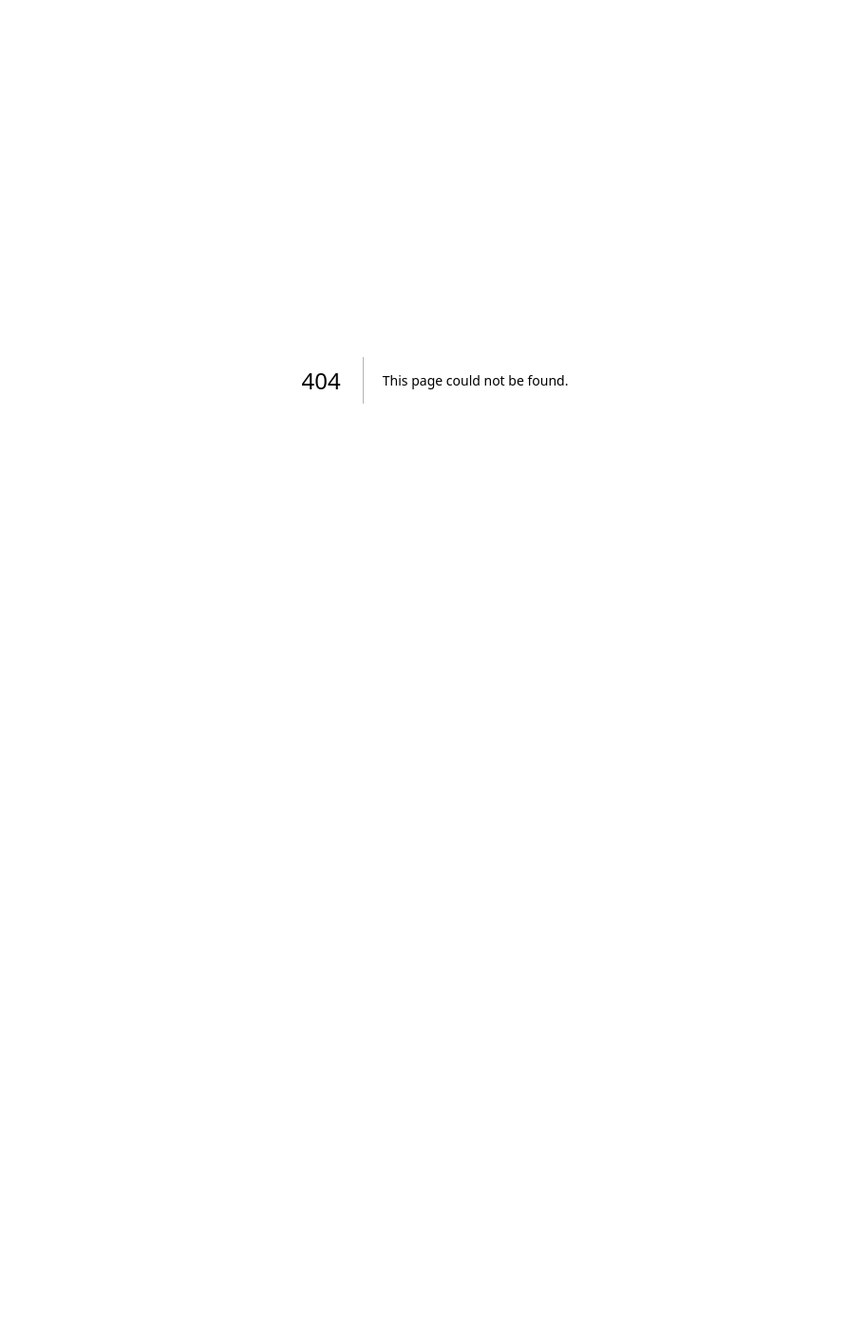
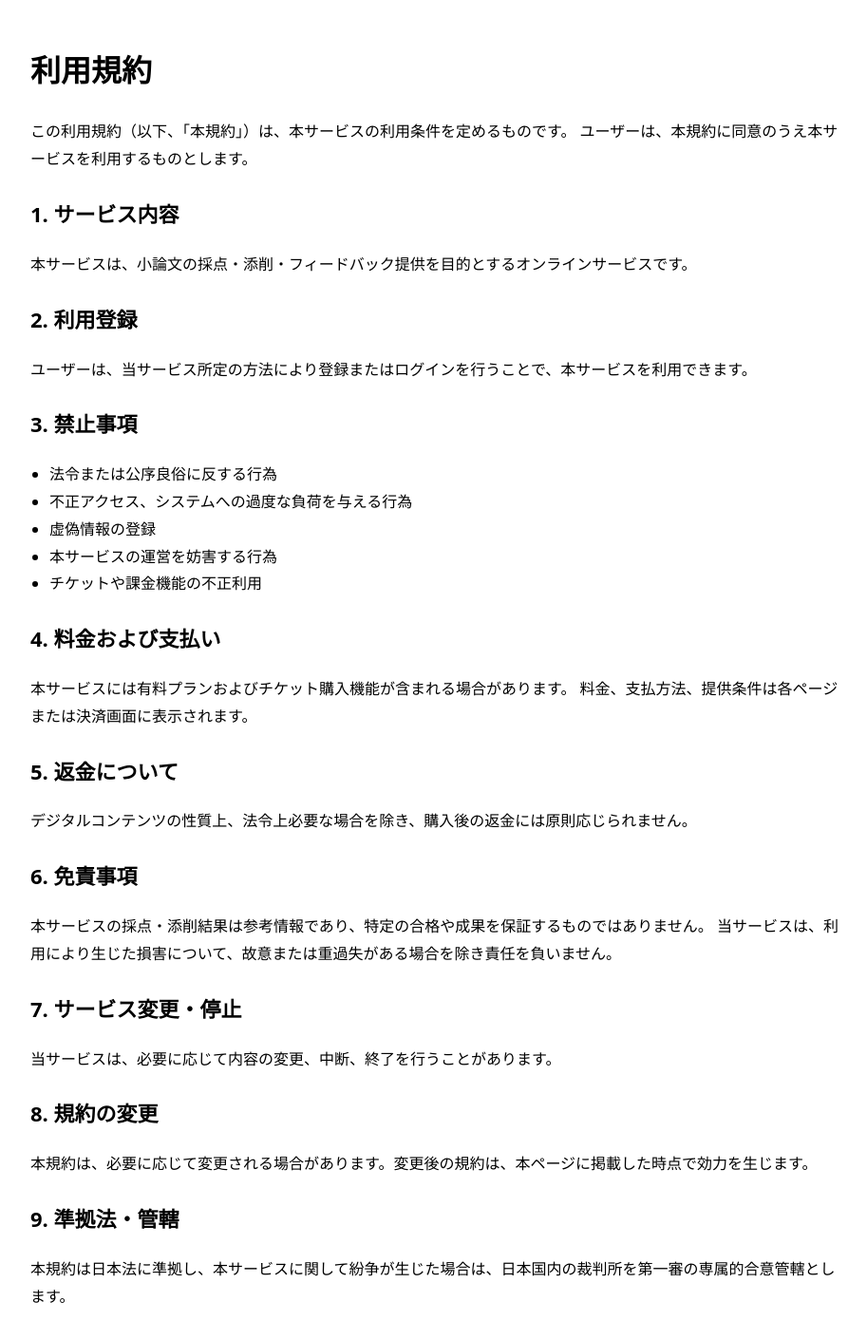
Before and after one commit to roromukuro-afk/shoron-rewarded-web, a Next.js app: page /terms in a window 1280 px wide. Before the commit this address had no page. Shown: the top 1410 px of the page at 95% size, without its empty margins (182-1095 px from the left). Before the commit the page ends 800 px from the top, so only its background shows below. Built offline with nearby package versions, Linux system fonts and the light colour scheme.

Commit message:
add terms page

```diff
--- /dev/null
+++ b/app/terms/page.tsx
@@ -0,0 +1,81 @@
+export default function TermsPage() {
+  return (
+    <main style={{ maxWidth: 900, margin: "0 auto", padding: 24, lineHeight: 1.8 }}>
+      <h1 style={{ fontSize: 32, fontWeight: 900 }}>利用規約</h1>
+
+      <p style={{ marginTop: 16 }}>
+        この利用規約（以下、「本規約」）は、本サービスの利用条件を定めるものです。
+        ユーザーは、本規約に同意のうえ本サービスを利用するものとします。
+      </p>
+
+      <section style={{ marginTop: 24 }}>
+        <h2 style={{ fontSize: 22, fontWeight: 900 }}>1. サービス内容</h2>
+        <p style={{ marginTop: 8 }}>
+          本サービスは、小論文の採点・添削・フィードバック提供を目的とするオンラインサービスです。
+        </p>
+      </section>
+
+      <section style={{ marginTop: 24 }}>
+        <h2 style={{ fontSize: 22, fontWeight: 900 }}>2. 利用登録</h2>
+        <p style={{ marginTop: 8 }}>
+          ユーザーは、当サービス所定の方法により登録またはログインを行うことで、本サービスを利用できます。
+        </p>
+      </section>
+
+      <section style={{ marginTop: 24 }}>
+        <h2 style={{ fontSize: 22, fontWeight: 900 }}>3. 禁止事項</h2>
+        <ul style={{ marginTop: 8, paddingLeft: 20 }}>
+          <li>法令または公序良俗に反する行為</li>
+          <li>不正アクセス、システムへの過度な負荷を与える行為</li>
+          <li>虚偽情報の登録</li>
+          <li>本サービスの運営を妨害する行為</li>
+          <li>チケットや課金機能の不正利用</li>
+        </ul>
+      </section>
+
+      <section style={{ marginTop: 24 }}>
+        <h2 style={{ fontSize: 22, fontWeight: 900 }}>4. 料金および支払い</h2>
+        <p style={{ marginTop: 8 }}>
+          本サービスには有料プランおよびチケット購入機能が含まれる場合があります。
+          料金、支払方法、提供条件は各ページまたは決済画面に表示されます。
+        </p>
+      </section>
+
+      <section style={{ marginTop: 24 }}>
+        <h2 style={{ fontSize: 22, fontWeight: 900 }}>5. 返金について</h2>
+        <p style={{ marginTop: 8 }}>
+          デジタルコンテンツの性質上、法令上必要な場合を除き、購入後の返金には原則応じられません。
+        </p>
+      </section>
+
+      <section style={{ marginTop: 24 }}>
+        <h2 style={{ fontSize: 22, fontWeight: 900 }}>6. 免責事項</h2>
+        <p style={{ marginTop: 8 }}>
+          本サービスの採点・添削結果は参考情報であり、特定の合格や成果を保証するものではありません。
+          当サービスは、利用により生じた損害について、故意または重過失がある場合を除き責任を負いません。
+        </p>
+      </section>
+
+      <section style={{ marginTop: 24 }}>
+        <h2 style={{ fontSize: 22, fontWeight: 900 }}>7. サービス変更・停止</h2>
+        <p style={{ marginTop: 8 }}>
+          当サービスは、必要に応じて内容の変更、中断、終了を行うことがあります。
+        </p>
+      </section>
+
+      <section style={{ marginTop: 24 }}>
+        <h2 style={{ fontSize: 22, fontWeight: 900 }}>8. 規約の変更</h2>
+        <p style={{ marginTop: 8 }}>
+          本規約は、必要に応じて変更される場合があります。変更後の規約は、本ページに掲載した時点で効力を生じます。
+        </p>
+      </section>
+
+      <section style={{ marginTop: 24 }}>
+        <h2 style={{ fontSize: 22, fontWeight: 900 }}>9. 準拠法・管轄</h2>
+        <p style={{ marginTop: 8 }}>
+          本規約は日本法に準拠し、本サービスに関して紛争が生じた場合は、日本国内の裁判所を第一審の専属的合意管轄とします。
+        </p>
+      </section>
+    </main>
+  );
+}
```
